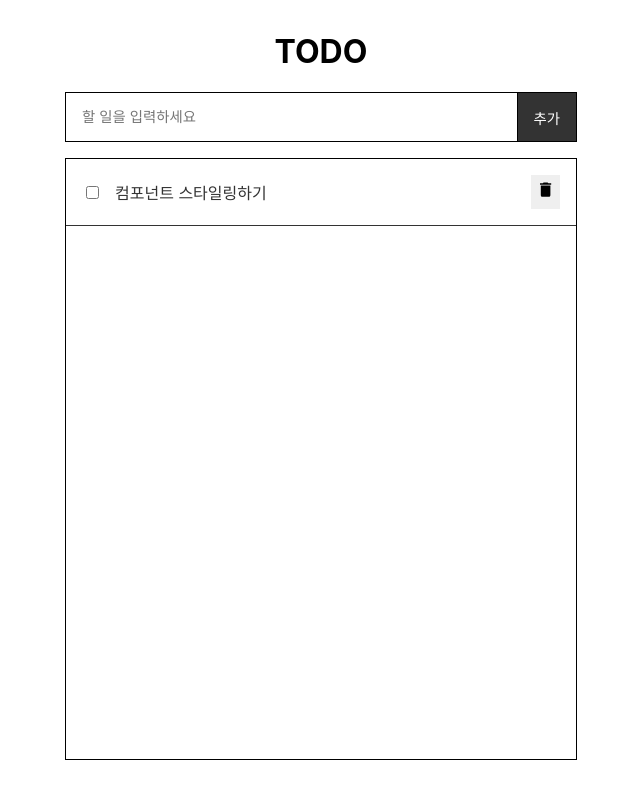
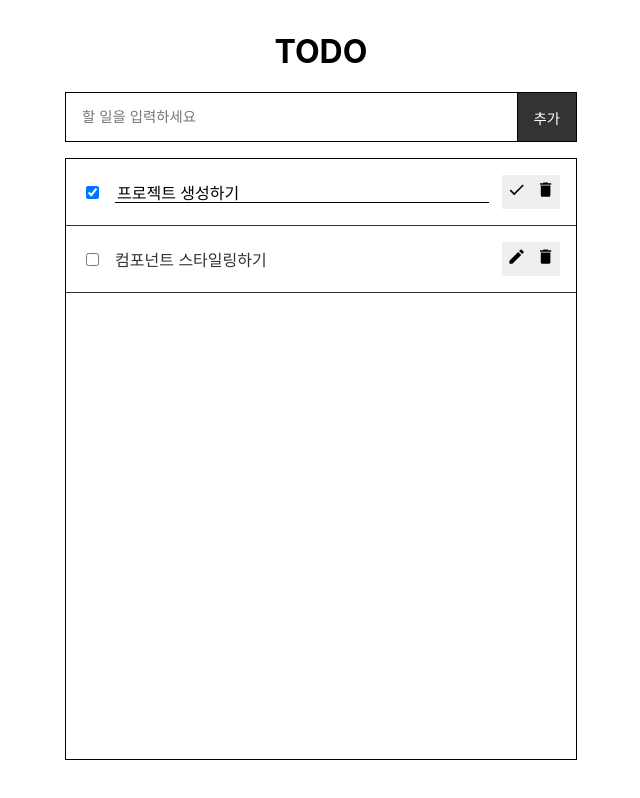
Before and after one commit to constmoon/TODO-TypeScript, a React (Create React App) app: page / in a window 1280 px wide. Both pictures are taken after a click on the button 864 px from the left and 192 px from the top of the page. Shown: the whole page, without its empty margins (319-959 px from the left). Built offline with nearby package versions, Linux system fonts and the light colour scheme.

Commit message:
feat: 할 일 수정 기능 구현

```diff
--- a/src/components/TodoItem.js
+++ b/src/components/TodoItem.js
@@ -1,6 +1,6 @@
-import React from 'react';
+import React, { useState } from 'react';
 import styled from 'styled-components';
-import { MdDelete } from 'react-icons/md';
+import { MdDelete, MdEdit, MdDone } from 'react-icons/md';
 import { useTodoDispatch } from '../contexts/TodoContext';
 
 const TodoItemBlock = styled.li`
@@ -18,12 +18,49 @@ const TodoText = styled.label`
   max-width: 370px;
 `;
 
+const TodoEditText = styled.input.attrs({ type: 'text' })`
+  max-width: 370px;
+  width: 100%;
+  border: 0;
+  border-bottom: 1px solid #000;
+  font-size: 1rem;
+  &:focus {
+    outline: 0;
+  }
+`;
+
 const Checkbox = styled.input.attrs({ type: 'checkbox' })`
   &:checked + ${TodoText} {
     color: #aaa;
     text-decoration: line-through;
   }
   margin-right: 1rem;
+`;
+
+const ButtonWrap = styled.div`
+  margin-left: auto;
+`;
+
+const EditButton = styled.button`
+  cursor: pointer;
+  padding: 0.3rem;
+  border: 0;
+  font-size: 1.2rem;
+  position: relative;
+  &:focus {
+    z-index: 1;
+  }
+`;
+
+const SubmitEdit = styled.button`
+  cursor: pointer;
+  padding: 0.3rem;
+  border: 0;
+  font-size: 1.2rem;
+  position: relative;
+  &:focus {
+    z-index: 1;
+  }
 `;
 
 const DeleteButton = styled.button`
@@ -40,6 +77,8 @@ const DeleteButton = styled.button`
 
 const TodoItem = props => {
   const { id, text, checked } = props;
+  const [isEditing, setIsEditing] = useState(false);
+  const [editText, setEditText] = useState(text);
 
   const dispatch = useTodoDispatch();
 
@@ -57,16 +96,53 @@ const TodoItem = props => {
     }
   });
 
+  const onEditText = e => {
+    return setEditText(e.target.value)
+  }
+
+  const onSubmitEdit = (id, text) => {
+    setIsEditing(true)
+    dispatch({
+      type: 'EDIT',
+      todo: {
+        id,
+        text
+      }
+    });
+    setIsEditing(false)
+  }
+
   return (
     <TodoItemBlock>
       <Checkbox checked={checked} onChange={onToggle} />
-      <TodoText>{text}</TodoText>
+      {isEditing ?
+        <TodoEditText
+          value={editText}
+          onChange={onEditText}
+        /> :
+        <TodoText>{text}</TodoText>}
+      <ButtonWrap>
+        {isEditing ?
+          <SubmitEdit
+            aria-label="submit"
+            onClick={() => onSubmitEdit(id, editText)}
+          >
+            <MdDone />
+          </SubmitEdit> :
+          <EditButton
+            aria-label="Edit"
+            onClick={() => setIsEditing(true)}
+          >
+            <MdEdit />
+          </EditButton>
+        }
         <DeleteButton
           aria-label="Delete"
           onClick={onDelete}
         >
           <MdDelete />
         </DeleteButton>
+      </ButtonWrap>
     </TodoItemBlock>
   );
 };
--- a/src/contexts/TodoContext.js
+++ b/src/contexts/TodoContext.js
@@ -6,6 +6,7 @@ const initial = TodoData;
 const TOGGLE = 'TOGGLE';
 const CREATE = 'CREATE';
 const DELETE = 'DELETE';
+const EDIT = 'EDIT';
 
 const reducer = (state, action) => {
   switch (action.type) {
@@ -17,6 +18,10 @@ const reducer = (state, action) => {
       return state.concat(action.todo);
     case DELETE:
       return state.filter(todo => todo.id !== action.todo.id);
+    case EDIT:
+      return state.map(todo =>
+        todo.id === action.todo.id ? { ...todo, text: action.todo.text } : todo
+      );
     default:
       return state;
   }
```
Lines whose indentation alone changed are shown as unchanged.
